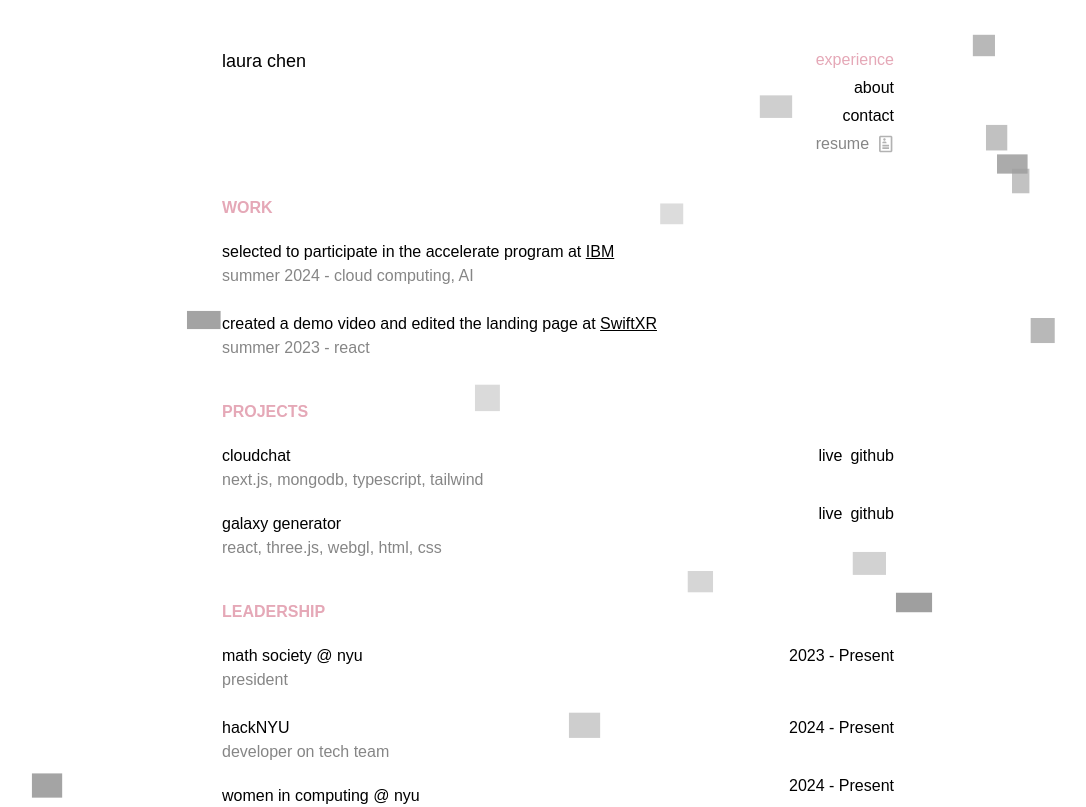
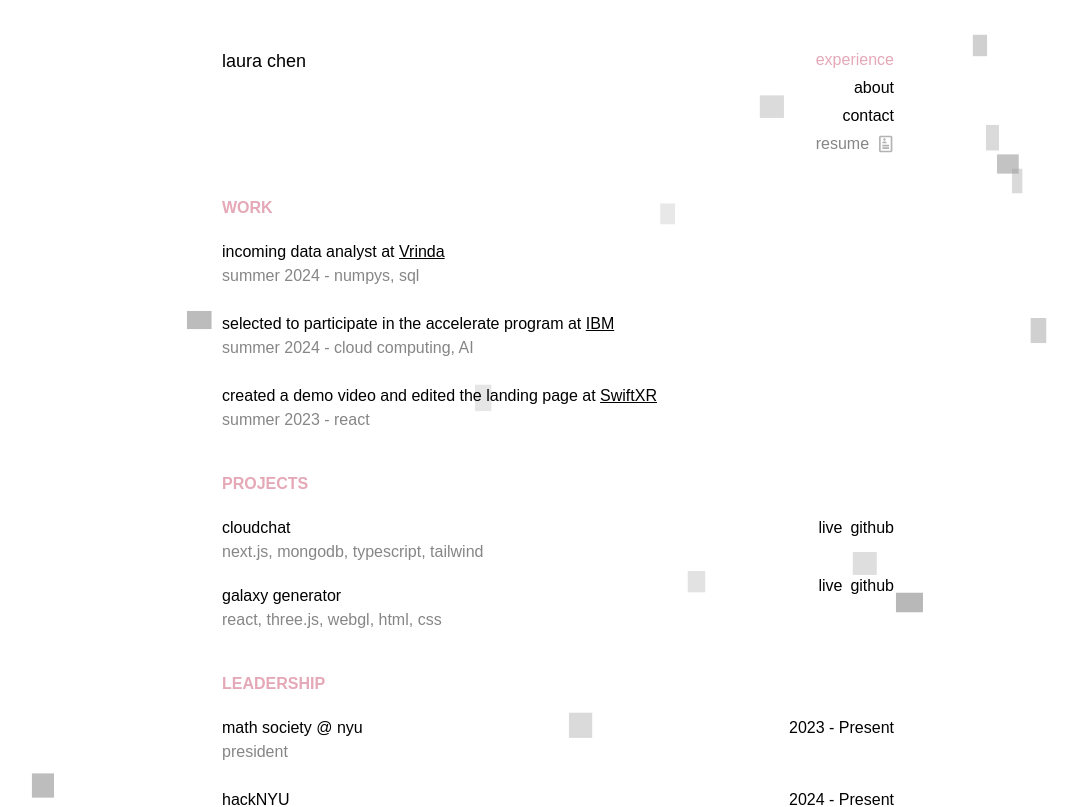
Before and after one commit to laura-codess/personal-website, a Next.js app: page / in a window 1280 px wide. Shown: the top 807 px of the page, without its empty margins (82-1168 px from the left). Built offline with nearby package versions, Linux system fonts and the light colour scheme; a web font is replaced by a local one.

Commit message:
updated job

```diff
--- a/app/page.js
+++ b/app/page.js
@@ -45,7 +45,7 @@ export default function Home() {
       reset() {
         this.x = Math.random() * canvas.width;
         this.y = Math.random() * canvas.height * 2 - canvas.height;
-        this.w = 25 + Math.random() * 15;
+        this.w = 15 + Math.random() * 15;
         this.h = 20 + Math.random() * 10;
         this.opacity = this.w / 40;
         this.flip = Math.random();
@@ -103,6 +103,15 @@ export default function Home() {
             <Navbar />
           </div>
           <div className="font-bold pt-10 pb-5 text-mypink">WORK</div>{" "}
+
+          <p>
+            incoming data analyst at {" "}
+            <a href="https://www.vrindainc.com/" className="underline">
+              Vrinda
+            </a>
+          </p>
+          <p className="text-mygray">summer 2024 - numpys, sql</p>
+          <br></br>
           <p>
             selected to participate in the accelerate program at{" "}
             <a href="https://www.ibm.com/us-en" className="underline">
```
